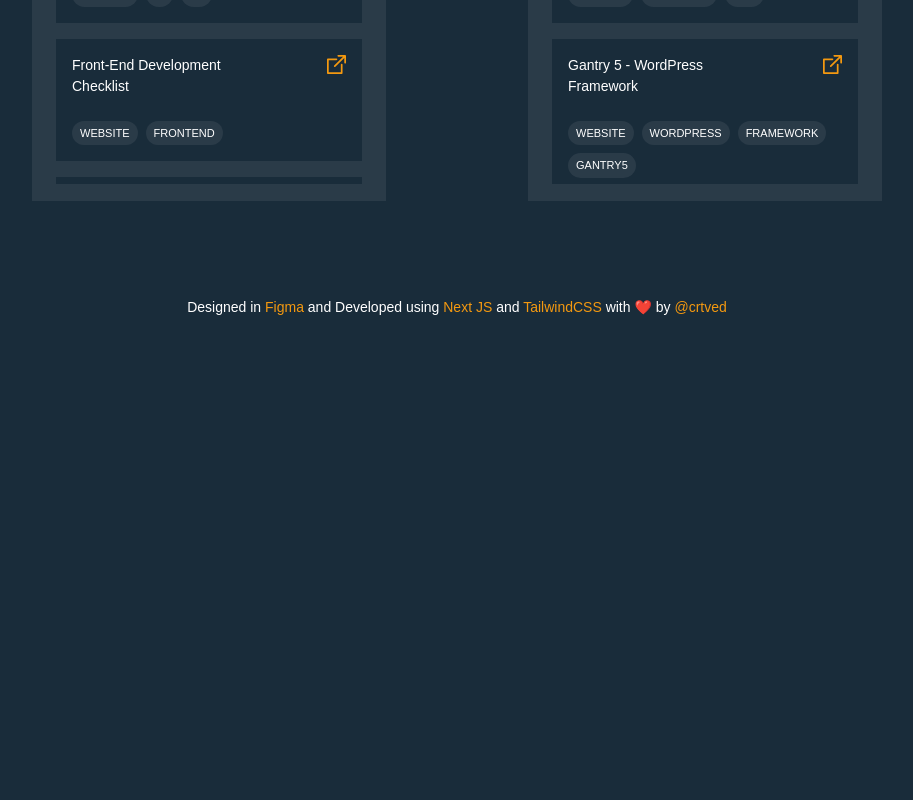
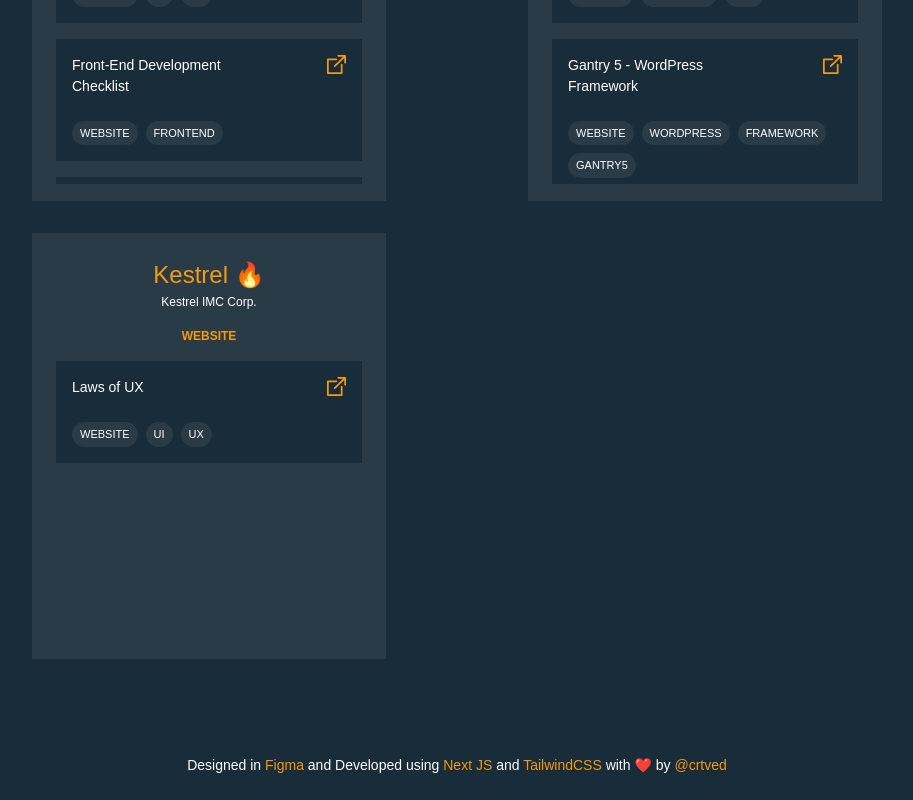
Before and after one commit to artsandiego/chklst, a Next.js app: page / in a window 1280 px wide. Shown: the part 965-1765 px from the top of the page, without its empty margins (183-1096 px from the left). Before the commit the page ends 1307 px from the top, so only its background shows below. Built offline with nearby package versions, Linux system fonts and the light colour scheme.

Commit message:
Test Data

```diff
--- a/components/data.js
+++ b/components/data.js
@@ -120,7 +120,29 @@ const plainData =
         ]
       },
     ]
-  },
+    },
+    {
+      name: 'Kestrel',
+      bio: 'Kestrel IMC Corp.',
+      emoji: '🔥',
+      socials: [
+        {
+          label: 'website',
+          url: 'https://artsandiego.dev'
+        }
+      ],
+      sources: [ /* the main meat */
+        {
+          label: 'Laws of UX',
+          url: 'https://lawsofux.com/',
+          tags: [
+            'website',
+            'ui',
+            'ux',
+          ]
+        },
+      ]
+    },
   ]
 
   export default plainData;
--- a/pages/index.js
+++ b/pages/index.js
@@ -65,7 +65,7 @@ export default function Home({ resourcesData }) {
         <meta property="twitter:description" content="A one-stop repository of different resources for Front-End Developers and UI Designers."/>
         <meta property="twitter:image" content="/social-image.png" />
       </Head>
-      <header className="test flex flex-col items-center justify-center relative mobile:px-4">
+      <header className="flex flex-col items-center justify-center relative mobile:px-4">
         <div className="mt-14">
           <Image
             src="/logo.svg"
```
